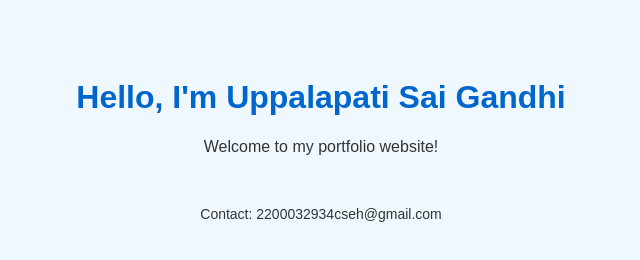
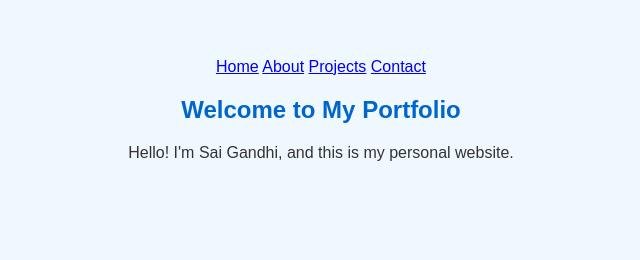
Before and after one commit to sai-gandhi/sai-gandhi.github.io, a plain HTML site: page index.html in a window 1280 px wide. Shown: the whole page, without its empty margins (319-959 px from the left). Drawn offline with Linux system fonts and the light colour scheme.

Commit message:
Update index.html

```diff
--- a/index.html
+++ b/index.html
@@ -1,16 +1,22 @@
-<!-- index.html -->
 <!DOCTYPE html>
 <html lang="en">
 <head>
-  <meta charset="UTF-8">
-  <title>My Portfolio</title>
-  <link rel="stylesheet" href="style.css">
+  <meta charset="UTF-8" />
+  <meta name="viewport" content="width=device-width, initial-scale=1.0"/>
+  <title>Home - Sai Gandhi</title>
+  <link rel="stylesheet" href="style.css" />
 </head>
 <body>
-  <h1>Hello, I'm Uppalapati Sai Gandhi</h1>
-  <p>Welcome to my portfolio website!</p>
-  <footer>
-    <p>Contact: 2200032934cseh@gmail.com</p>
-  </footer>
+  <nav>
+    <a href="index.html">Home</a>
+    <a href="about.html">About</a>
+    <a href="projects.html">Projects</a>
+    <a href="contact.html">Contact</a>
+  </nav>
+
+  <section class="content">
+    <h1>Welcome to My Portfolio</h1>
+    <p>Hello! I'm Sai Gandhi, and this is my personal website.</p>
+  </section>
 </body>
 </html>
```
